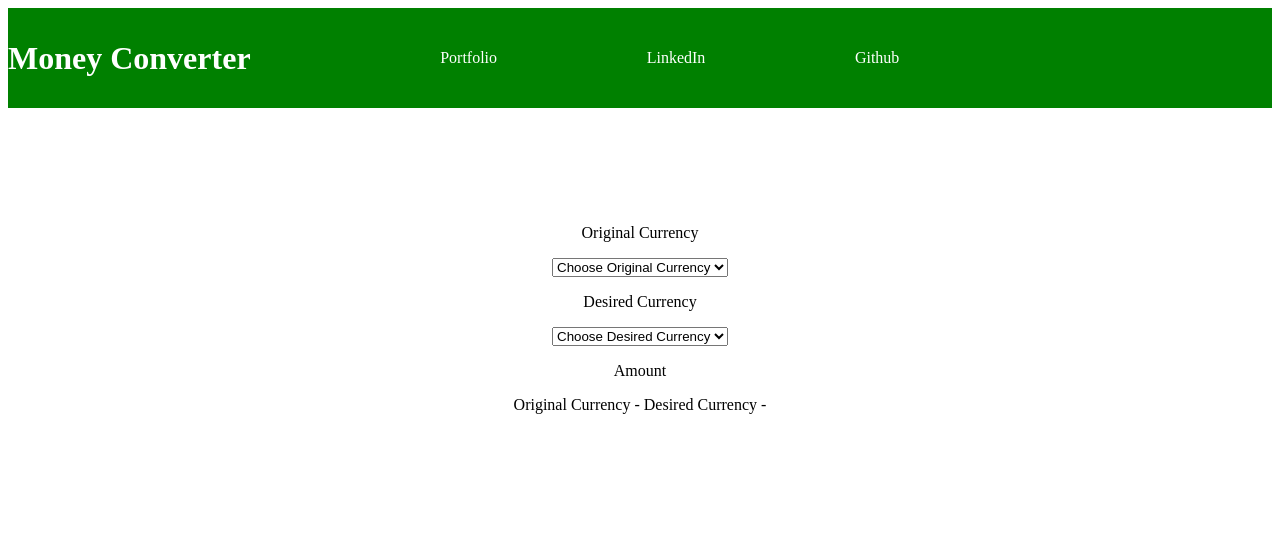
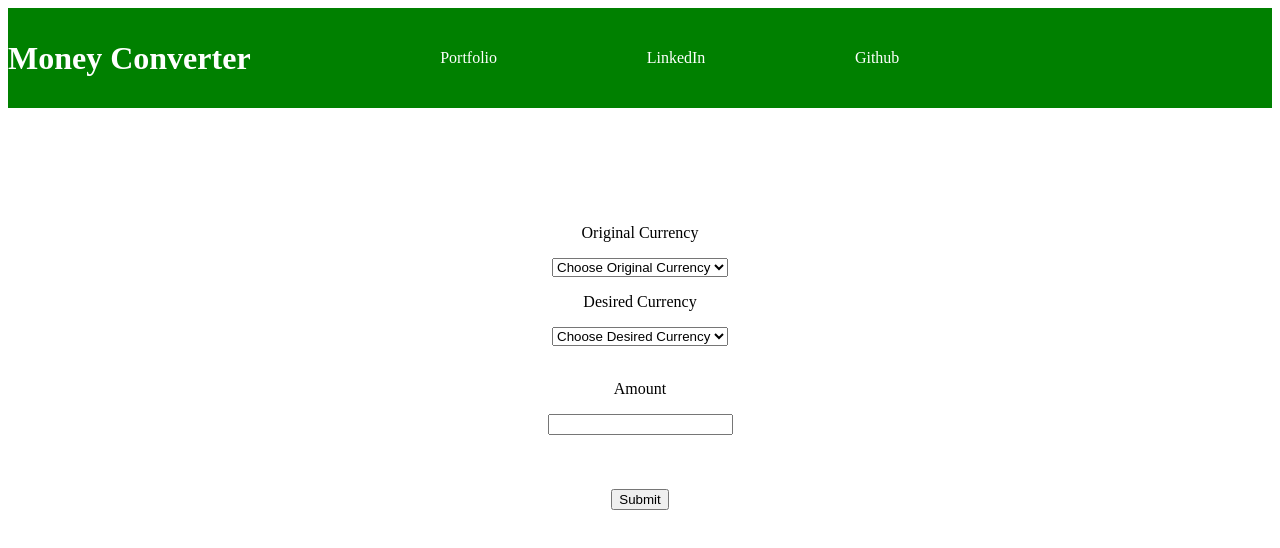
Before and after one commit to patricksbrown1992/money-converter, an Angular app: page / in a window 1280 px wide. Shown: the top 548 px of the page. Built offline with nearby package versions, Linux system fonts and the light colour scheme.

Commit message:
functional api

```diff
--- a/package.json
+++ b/package.json
@@ -19,6 +19,7 @@
     "@angular/platform-browser": "~10.0.14",
     "@angular/platform-browser-dynamic": "~10.0.14",
     "@angular/router": "~10.0.14",
+    "jquery": "^3.5.1",
     "rxjs": "~6.5.5",
     "tslib": "^2.0.0",
     "zone.js": "~0.10.3"
--- a/src/app/app.component.html
+++ b/src/app/app.component.html
@@ -33,10 +33,14 @@
 
   </form>
 
-
+  <br>
   <p>Amount</p>
-  Original Currency - {{original_currency}}
-  Desired Currency - {{desired_currency}}
+  <input type="text" [(ngModel)]="amount">
+  <br>
+  {{amount}}
+  <br>
+  <br>
+  <button (click)="onClick()">Submit</button>
 </div>
 
 <router-outlet></router-outlet>
--- a/src/app/app.component.ts
+++ b/src/app/app.component.ts
@@ -1,5 +1,6 @@
 import { Component } from '@angular/core';
 import { FormBuilder } from "@angular/forms";
+import {FetchCurrencyService} from './fetch-currency.service'
 
 @Component({
   selector: 'app-root',
@@ -9,7 +10,7 @@ import { FormBuilder } from "@angular/forms";
 export class AppComponent {
   currencies: any = ["AUD", "BGN", "BRL", "CAD","CHF","CNY","CZK","DKK","EUR","GBP","HKD","HRK","HUF","IDR","ILS","INR","ISK","JPY","KRW","MXN","MYR","NOK","NZD","PHP","PLN","RON","RUB","SEK","SGD","THB","TRY","USD","ZAR"]
 
-  constructor(public fb: FormBuilder) { }
+  constructor(public fb: FormBuilder, private _http: FetchCurrencyService) { }
 
   originalCurrenciesForm = this.fb.group({
     name: ['']
@@ -19,8 +20,10 @@ export class AppComponent {
     name: ['']
   })
 
-  original_currency: string = ''
-  desired_currency: string = ''
+  original_currency: any = ''
+  desired_currency: any = ''
+  amount: any = '';
+  ans: any
 
   onSubmitOriginalCurr() {
     this.original_currency = this.originalCurrenciesForm.value.name;
@@ -28,4 +31,19 @@ export class AppComponent {
   onSubmitDesiredCurr() {
     this.desired_currency = this.desiredCurrenciesForm.value.name;
   }
+
+  onClick(){
+    // fetch(`https://api.exchangeratesapi.io/latest?symbols=${this.original_currency},${this.desired_currency}`).then((res) => console.log(res))
+    // this.ans = this._http.myMethod(this.original_currency, this.desired_currency, parseInt(this.amount))
+    // console.log(this.ans)
+    this._http.getBeer(this.original_currency).subscribe(data => {
+      this.ans = data["rates"][this.desired_currency] * parseInt(this.amount)
+      console.log(this.ans.toFixed(2));
+
+    }
+  );
+  // this._http.getBeer(this.original_currency, this.desired_currency, parseInt(this.amount))
+  }
+
+
 }
--- a/src/app/app.module.ts
+++ b/src/app/app.module.ts
@@ -5,6 +5,7 @@ import { AppRoutingModule } from './app-routing.module';
 import { AppComponent } from './app.component';
 import { ReactiveFormsModule } from '@angular/forms';
 import { FormsModule } from '@angular/forms';
+import { HttpClientModule } from '@angular/common/http';
 
 @NgModule({
   declarations: [
@@ -14,7 +15,8 @@ import { FormsModule } from '@angular/forms';
     BrowserModule,
     AppRoutingModule,
     FormsModule,
-    ReactiveFormsModule
+    ReactiveFormsModule,
+    HttpClientModule
   ],
   providers: [],
   bootstrap: [AppComponent]
--- /dev/null
+++ b/src/app/fetch-currency.service.ts
@@ -0,0 +1,27 @@
+import { Injectable } from '@angular/core';
+import {HttpClient} from '@angular/common/http'
+
+@Injectable({
+  providedIn: 'root'
+})
+export class FetchCurrencyService {
+
+  constructor(private http: HttpClient) { }
+
+  getBeer(original_curr: string){
+    // var settings = {
+    //   "async": true,
+    //   "crossDomain": true,
+    //   "url": `https://currency-converter5.p.rapidapi.com/currency/convert?format=json&from=${original_curr}&to=${desired_curr}&amount=${amt}`,
+    //   "method": "GET",
+    //   "headers": {
+    //     "x-rapidapi-host": "currency-converter5.p.rapidapi.com",
+    //     "x-rapidapi-key": "432cb85f3emshd2e70eeb3556d3bp144a56jsn06cbcafb135e"
+    //   }
+    // }
+    // console.log(settings);
+    console.log("howdy")
+    return this.http.get(`https://api.exchangeratesapi.io/latest?base=${original_curr}`)
+
+    }
+}
--- a/src/index.html
+++ b/src/index.html
@@ -6,6 +6,7 @@
   <base href="/">
   <meta name="viewport" content="width=device-width, initial-scale=1">
   <link rel="icon" type="image/x-icon" href="favicon.ico">
+
 </head>
 <body>
   <app-root></app-root>
```
Also changed, not shown: 2 other files (tests, documents, lock files or other folders).
